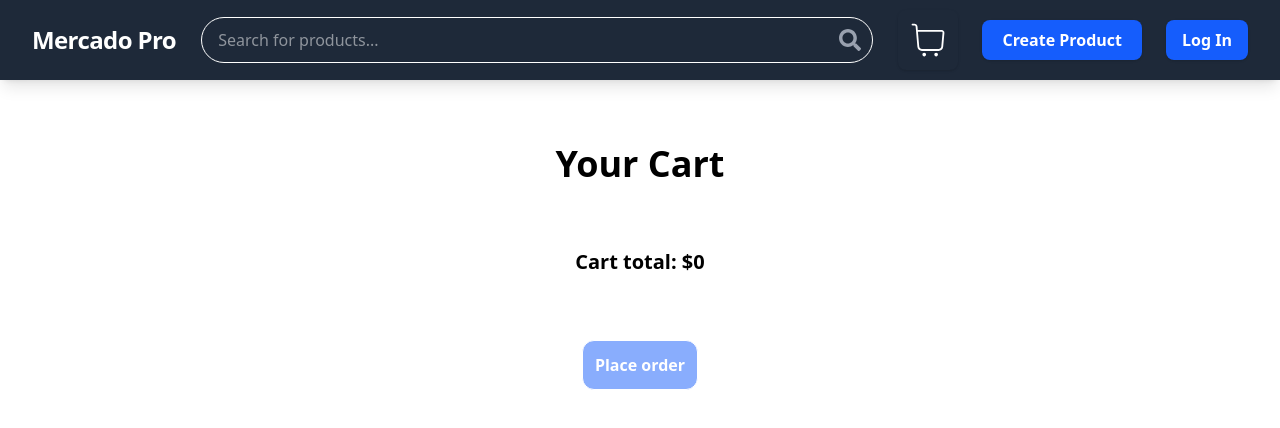
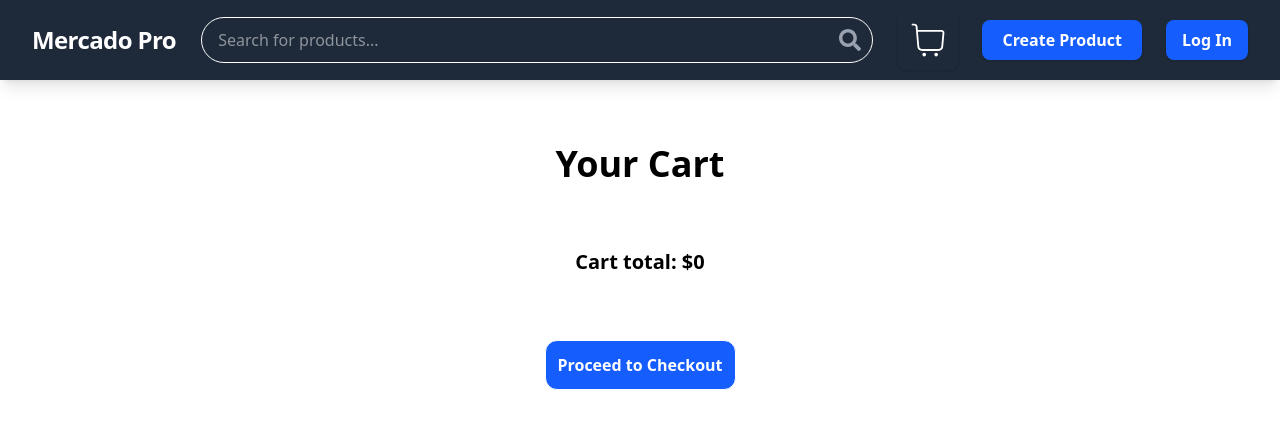
Before and after one commit to aaropaltemaa/Mercado-Pro, a React (Vite) app in the folder client/: page /cart in a window 1280 px wide. Shown: the top 428 px of the page. Built offline with nearby package versions, Linux system fonts and the light colour scheme.

Commit message:
created route for checkout page & replaced cart placeorder button with proceed to checkout button

```diff
--- a/client/src/App.tsx
+++ b/client/src/App.tsx
@@ -10,6 +10,7 @@ import ProductDetailPage from "./pages/ProductDetailPage";
 import cartService from "./services/cart";
 import { useCart } from "./store/cart";
 import HomePage from "./pages/HomePage";
+import CheckoutPage from "./pages/CheckoutPage";
 
 const App = () => {
   const initialize = useAuthStore((state) => state.initialize);
@@ -37,6 +38,7 @@ const App = () => {
         <Route path="/login" element={<LoginForm />} />
         <Route path="/cart" element={<CartPage />} />
         <Route path="/products/:id" element={<ProductDetailPage />} />
+        <Route path="/checkout" element={<CheckoutPage />} />
       </Routes>
     </div>
   );
--- a/client/src/components/PlaceOrderButton.tsx
+++ b/client/src/components/PlaceOrderButton.tsx
@@ -27,7 +27,7 @@ const PlaceOrderButton = () => {
       <button
         data-tooltip-id="order-tip"
         className="font-bold border rounded-xl p-3 text-white transition
-            hover:bg-green-500 bg-blue-600
+            hover:bg-green-600 bg-blue-600
             disabled:opacity-50 disabled:cursor-not-allowed"
         disabled={!token || cartItems.length === 0}
         onClick={() => {
--- a/client/src/pages/CartPage.tsx
+++ b/client/src/pages/CartPage.tsx
@@ -1,12 +1,19 @@
 import ItemCard from "../components/ItemCard";
-import PlaceOrderButton from "../components/PlaceOrderButton";
+import { Link } from "react-router-dom";
+import { Tooltip } from "react-tooltip";
 
 const CartPage = () => {
   return (
     <>
       <h1 className="font-semibold text-4xl">Your Cart</h1>
       <ItemCard />
-      <PlaceOrderButton />
+      <Link
+        to="/checkout"
+        className="font-bold border rounded-xl p-3 text-white transition
+            hover:bg-green-600 bg-blue-600"
+      >
+        Proceed to Checkout
+      </Link>
     </>
   );
 };
--- /dev/null
+++ b/client/src/pages/CheckoutPage.tsx
@@ -0,0 +1,4 @@
+const CheckoutPage = () => {
+  return <div>checkoutpage</div>;
+};
+export default CheckoutPage;
```
Also changed, not shown: 1 other file (tests, documents, lock files or other folders).
